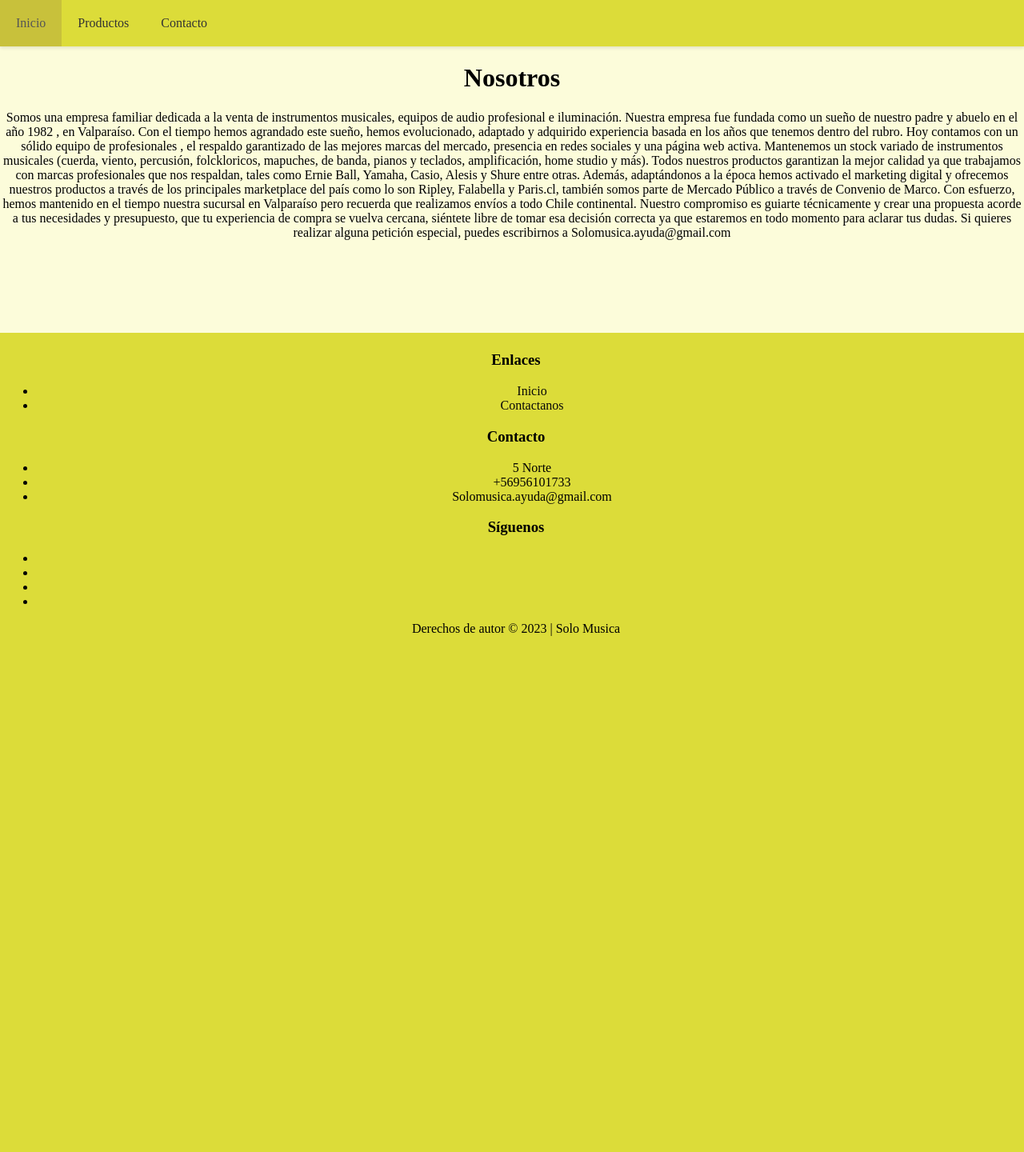
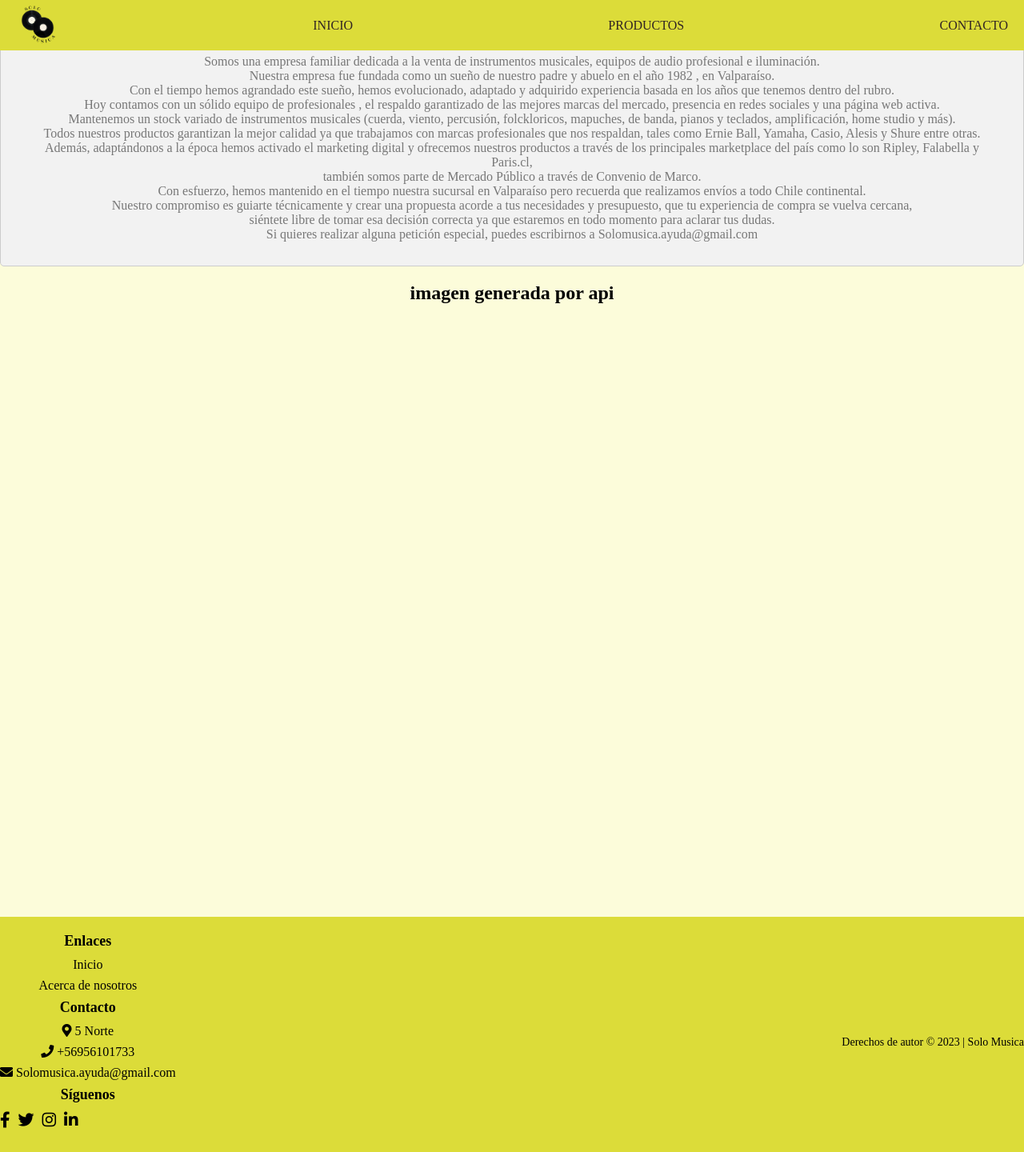
Before and after one commit to pedrovergara1994/PGYERB, a Django app: page /nosotros in a window 1280 px wide. Shown: the whole page at 80% size. Before the commit the page ends 795 px from the top, so only its background shows below. Run offline with Django 4.2, Linux system fonts and the light colour scheme; some libraries are stand-ins or nearby versions.

Commit message:
actualizacion html,css

```diff
--- a/appmusic/appweb/static/css/nosotros.css
+++ b/appmusic/appweb/static/css/nosotros.css
@@ -1,31 +1,62 @@
+* {
+  margin: 0;
+  padding: 0;
+  box-sizing: border-box
+}
 
 .navbar {
-    background-color: #dcdc39;
-    overflow: hidden;
-    box-shadow: 0px 2px 4px rgba(0, 0, 0, 0.1);
+display: flex;
+align-items: center;
+justify-content: space-between;
+height: 63px;
+background: #dcdc39;
+position: fixed;
+width: 100%;
+z-index: 100;
 }
 
+.logo {
+margin-left: 1px;
+}
+
+.logo a {
+text-decoration: none;
+color: #8c1fb0;
+text-transform: uppercase;
+font-size: 18px;
+font-weight: bold;
+}
 
 .navbar a {
-    float: left;
 display: block;
-    color: #333;
+padding: 20px;
+color: #302323;
+text-decoration: none;
+text-transform: uppercase;
+font-size: 16px;
 text-align: center;
-    padding: 20px 20px;
-    text-decoration: none;
-    transition: background-color 0.3s ease, color 0.3s ease;
 }
 
-
 .navbar a:hover {
-    background-color: #c4bb3cce;
-    color: #555;
+background: #c4bb3cce;
 }
 
+.presentacion {
+  margin-bottom: 20px;
+}
 
-  .navbar .active {
-    background-color: #4CAF50;
-    color: white;
+.box {
+  background-color: #f2f2f2;
+  padding: 30px;
+  border: 1px solid #ccc;
+  border-radius: 5px;
+
+}
+
+.presentacion p {
+  color: #777;
+  align-items: center;
+
 }
 
 .footer {
@@ -50,7 +81,7 @@
   color: #ffffff;
 }
 html, body {
-    height: 100%;
+  height: 80%;
   margin: 0;
   padding: 0;
   background-color: #fcfcda;
@@ -61,9 +92,67 @@
 
   .footer {
     position: absolute;
-    bottom: 0;
+    bottom: -80%;
     left: 0;
     width: 100%;
+    background: dcdc39;
+    padding: 5px;
       background-color: #dcdc39;
-    padding: 5px;
-    text-align: center;}
+      color: #000000;
+      padding: 20px 0;
+    }
+
+    .footer .container {
+      display: flex;
+      justify-content: space-between;
+      align-items: center;
+    }
+
+    .footer h3 {
+      color: #000000;
+      font-size: 18px;
+      margin-bottom: 10px;
+    }
+
+    .footer ul {
+      list-style: none;
+      padding: 0;
+    }
+
+    .footer ul li {
+      margin-bottom: 8px;
+    }
+
+    .footer ul li a {
+      color: #000000;
+      text-decoration: none;
+    }
+
+    .footer ul li a:hover {
+      text-decoration: underline;
+    }
+
+    .footer .social-icons {
+      display: flex;
+      align-items: center;
+    }
+
+    .footer .social-icons li {
+      margin-right: 10px;
+    }
+
+    .footer .social-icons a {
+      color: #000000;
+      text-decoration: none;
+      font-size: 20px;
+    }
+
+    .footer-bottom {
+      margin-top: 20px;
+      text-align: center;
+    }
+
+    .footer-bottom p {
+      font-size: 14px;
+      color: #000000;
+    }
--- /dev/null
+++ b/appmusic/appweb/static/js/server.js
@@ -0,0 +1,25 @@
+const url = 'https://jsonplaceholder.typicode.com/photos';
+
+try {
+	 fetch(url)
+   .then(res => res.json())
+   .then(data => {
+    console.log(data)
+
+    const d = data.find(da => da.id == 20)
+    console.log(d)
+      const productoHTML = document.createElement('li');
+      document.querySelector("#idimg").innerHTML +=
+    '<form>' +
+        '<div>' +
+            "<li key='"+d.id+"'>"+
+            "<img width='30%' height='30%' src='"+ d.url +"'> </img>'"+
+            "</li>" +
+        '</div>' +
+    '</form>';
+
+
+     });
+} catch (error) {
+	console.error(error);
+}
--- a/appmusic/appweb/static/localStorage.js
+++ b/appmusic/appweb/static/localStorage.js
@@ -17,4 +17,5 @@
 
     carrito.push(producto)
     guardarEnLocalStorage("carrito", carrito);
+
 }
--- a/appmusic/appweb/templates/appweb/micuenta/micuenta.html
+++ b/appmusic/appweb/templates/appweb/micuenta/micuenta.html
@@ -13,6 +13,7 @@
             <div class="section-title">Información Personal</div>
             <div class="section-content">
             <h3>Esta Seccion se encuentra en proceso de creacion...</h3>
+
                 <p>Nombre: Sin Informacion</p>
                 <p>Correo electrónico: Sin correo</p>
                 <p>Dirección: Sin Información</p>
--- a/appmusic/appweb/templates/appweb/nosotros.html
+++ b/appmusic/appweb/templates/appweb/nosotros.html
@@ -2,16 +2,23 @@
 <html lang="en">
 <head>
     {% load static %}
-    <meta charset="UTF-8">
-    <meta name="viewport"
-          content="width=device-width, user-scalable=no, initial-scale=1.0, maximum-scale=1.0, minimum-scale=1.0">
-    <meta http-equiv="X-UA-Compatible" content="ie=edge">
+      <meta charset="UTF-8">
+    <meta http-equiv="X-UA-Compatible" content="IE=edge">
+    <link rel="stylesheet" href="https://cdnjs.cloudflare.com/ajax/libs/font-awesome/5.15.4/css/all.min.css">
+    <meta name="viewport" content="width=device-width, initial-scale=1.0">
+
     <title>Nosotros</title>
 </head>
 <body>
     <div class="head">
 
         <nav class="navbar">
+        <div class="logo">
+      <a class="logo" href="inicio">
+       <img src="/static/img/Logo2.png" alt="logo" width="50" height="50">
+       <script src="static/js/server.js"></script>
+     </a>
+    </div>
             <a href="inicio">Inicio</a>
             <a href="catalogo">Productos</a>
             <a href="contacto">Contacto</a>
@@ -19,21 +26,37 @@
         </nav>
 
     </div>
-    <h1>Nosotros</h1>
 
    <div class="presentacion">
-    <p>Somos una empresa familiar dedicada a la venta de instrumentos musicales, equipos de audio profesional e iluminación.
-        Nuestra empresa fue fundada como un sueño de nuestro padre y abuelo en el año 1982 , en Valparaíso. Con el tiempo hemos agrandado este sueño, hemos evolucionado, adaptado y adquirido experiencia basada en los años que tenemos dentro del rubro. Hoy contamos con un sólido equipo de profesionales , el respaldo garantizado de las mejores marcas del mercado, presencia en redes sociales y una página web activa.
+   <h1>Nosotros</h1>
+      <div class="box">
+        <p>Somos una empresa familiar dedicada a la venta de instrumentos musicales, equipos de audio profesional e iluminación.<br>
+            Nuestra empresa fue fundada como un sueño de nuestro padre y abuelo en el año 1982 , en Valparaíso.<br>
+            Con el tiempo hemos agrandado este sueño, hemos evolucionado, adaptado y adquirido experiencia basada en los años que tenemos dentro del rubro.<br>
+            Hoy contamos con un sólido equipo de profesionales , el respaldo garantizado de las mejores marcas del mercado, presencia en redes sociales y una página web activa.<br>
+            Mantenemos un stock variado de instrumentos musicales (cuerda, viento, percusión, folckloricos, mapuches, de banda, pianos y teclados, amplificación, home studio y más).<br>
+            Todos nuestros productos garantizan la mejor calidad ya que trabajamos con marcas profesionales que nos respaldan, tales como Ernie Ball, Yamaha, Casio, Alesis y Shure entre otras.<br>
 
-        Mantenemos un stock variado de instrumentos musicales (cuerda, viento, percusión, folckloricos, mapuches, de banda, pianos y teclados, amplificación, home studio y más). Todos nuestros productos garantizan la mejor calidad ya que trabajamos con marcas profesionales que nos respaldan, tales como Ernie Ball, Yamaha, Casio, Alesis y Shure entre otras.
-
-        Además, adaptándonos a la época hemos activado el marketing digital y ofrecemos nuestros productos a través de los principales marketplace del país como lo son Ripley, Falabella y Paris.cl, también somos parte de Mercado Público a través de Convenio de Marco.
-        Con esfuerzo, hemos mantenido en el tiempo nuestra sucursal en Valparaíso pero recuerda que realizamos envíos a todo Chile continental.
-        Nuestro compromiso es guiarte técnicamente y crear una propuesta acorde a tus necesidades y presupuesto, que tu experiencia de compra se vuelva cercana, siéntete libre de tomar esa decisión correcta ya que estaremos en todo momento para aclarar tus dudas.
-        Si quieres realizar alguna petición especial, puedes escribirnos a Solomusica.ayuda@gmail.com</p>
+            Además, adaptándonos a la época hemos activado el marketing digital y ofrecemos nuestros productos a través de los principales marketplace del país como lo son Ripley, Falabella y Paris.cl,<br>
+            también somos parte de Mercado Público a través de Convenio de Marco.<br>
+            Con esfuerzo, hemos mantenido en el tiempo nuestra sucursal en Valparaíso pero recuerda que realizamos envíos a todo Chile continental.<br>
+            Nuestro compromiso es guiarte técnicamente y crear una propuesta acorde a tus necesidades y presupuesto, que tu experiencia de compra se vuelva cercana,<br>
+            siéntete libre de tomar esa decisión correcta ya que estaremos en todo momento para aclarar tus dudas.<br>
+            Si quieres realizar alguna petición especial, puedes escribirnos a Solomusica.ayuda@gmail.com</p>
+      </div>
     </div>
 
+    <section class="content contact">
 
+
+      <figure class="map">
+        <lu id="idimg"> </lu>
+
+      </figure>
+  </section>
+
+
+  <h2>imagen generada por api</h2 >
 
 
     </body>
@@ -44,7 +67,7 @@
               <h3>Enlaces</h3>
               <ul>
                 <li><a href="inicio">Inicio</a></li>
-                <li><a href="contacto.html">Contactanos</a></li>
+                <li><a href="nosotros">Acerca de nosotros</a></li>
               </ul>
             </div>
             <div class="footer-column">
@@ -72,5 +95,5 @@
       </footer>
 
     <link rel="stylesheet" href="{% static '/css/nosotros.css' %}">
-</body>
+
 </html>
--- a/appmusic/appweb/templates/appweb/productos/crear.html
+++ b/appmusic/appweb/templates/appweb/productos/crear.html
@@ -6,7 +6,7 @@
     <meta name="viewport"
           content="width=device-width, user-scalable=no, initial-scale=1.0, maximum-scale=1.0, minimum-scale=1.0">
     <meta http-equiv="X-UA-Compatible" content="ie=edge">
-    <title>Document</title>
+    <title>Ingresar_instrumentos</title>
 </head>
 <body>
 
@@ -40,10 +40,10 @@
         {% csrf_token %}
 
         <a href="{% url 'instrumento_save' %}">
-            <button type="submit" class="registerbtn">Registrarse</button>
+            <button type="submit" class="registerbtn">Registrar instrumento </button>
         </a>
         <br/>
-        <a href="catalogo">ir a Catalogo</a>
+        <a href="catalogo">ir a catalogo</a>
 
 </form>
 <link rel="stylesheet" href="{% static '/css/crear.css' %}">
--- a/appmusic/appweb/urls.py
+++ b/appmusic/appweb/urls.py
@@ -23,5 +23,21 @@
     path('catalogo<int:registro_id>/', carrito.agregar_al_carrito, name='carrito_agregar'),
     path('carrito', carrito.ir_carrito, name='carrito_micarrito'),
     path('carrito_eliminar/', instrumentos.eliminar_carrito, name='carrito_eliminar'),
+    path('carrito_eliminar/inicio', views.index, name='index'),
+    path('carrito_eliminar/login', views.login, name='login'),
+    path('carrito_eliminar/register', views.register, name='register'),
+    path('carrito_eliminar/nosotros', views.nosotros, name='nosotros'),
+    path('carrito_eliminar/register_save', sessionview.register_save, name='register_save'),
+    path('carrito_eliminar/login_init', sessionview.login_init, name='login_init'),
+    path('carrito_eliminar/logout', sessionview.logout, name='logout'),
+    path('carrito_eliminar/micuenta', micuenta.micuenta, name='micuenta'),
+    path('carrito_eliminar/crearimg', instrumentos.crear, name='crearimg'),
+    path('carrito_eliminar/catalogo', instrumentos.catalogo, name='catalogo'),
+    path('carrito_eliminar/crearinstrumento', instrumentos.crearinstrumento, name='crearinstrumento'),
+    path('carrito_eliminar/instrumento_save', instrumentos.instrumento_save, name='instrumento_save'),
+    path('carrito_eliminar/catalogo/<int:registro_id>/', instrumentos.eliminar_instrumento, name='eliminar_instrumento'),
+    path('carrito_eliminar/catalogo<int:registro_id>/', carrito.agregar_al_carrito, name='carrito_agregar'),
+    path('carrito_eliminar/carrito', carrito.ir_carrito, name='carrito_micarrito'),
+    path('carrito_eliminar/contacto', views.contacto, name='nosotros'),
     path('contacto', views.contacto, name='nosotros'),
 ]
```
Also changed, not shown: appmusic/appweb/static/css/catalogo.css (+68 -11 lines), appmusic/appweb/static/css/contacto.css (+5 -3 lines), appmusic/appweb/static/css/index.css (+30 -4 lines), appmusic/appweb/static/css/login.css (+59 -25 lines), appmusic/appweb/static/css/register.css (+38 -24 lines), appmusic/appweb/templates/appweb/contacto.html (+15 -3 lines), appmusic/appweb/templates/appweb/index.html (+11 -2 lines), appmusic/appweb/templates/appweb/productos/carrito.html (+10 -6 lines), appmusic/appweb/templates/appweb/productos/catalogo.html (+16 -8 lines), appmusic/appweb/templates/appweb/session/login.html (+6 -2 lines), appmusic/Logo2.png (added), appmusic/appweb/static/img/Logo2.png (added), appmusic/db.sqlite3. Lines whose indentation alone changed are shown as unchanged.
